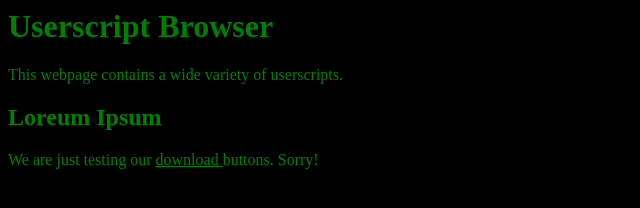
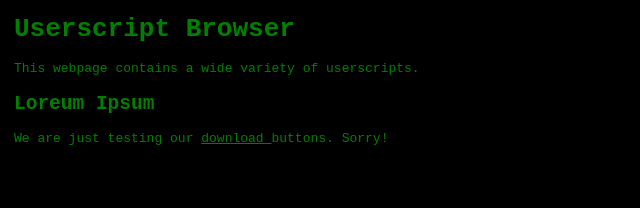
Before and after one commit to order-of-the-browser/userscript-db, a plain HTML site: page index.html in a window 1280 px wide. Shown: the whole page, without its empty margins (0-640 px from the left). Drawn offline with Linux system fonts and the light colour scheme.

Commit message:
Update index.html

```diff
--- a/index.html
+++ b/index.html
@@ -1,6 +1,9 @@
 <style>
+  body{
+    padding: 6px;
+  }
 h1,h2,h3,h4,a,*,p,body{
-font: monospace;
+font-family: monospace;
 color: green;
 background-color:black;
 transition: 2s;
```
